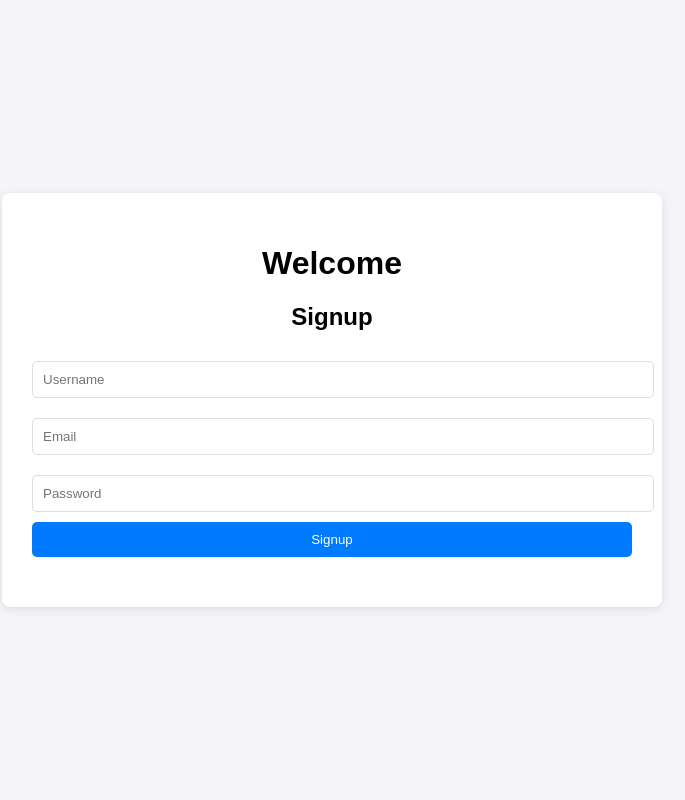
After one commit to ABDarif/SonicTales_Immersive-TTS, a PHP site: page /signup.html in a window 1280 px wide. The commit adds this page. Shown: the whole page, without its empty margins (308-993 px from the left). Run offline with PHP 8.4, Linux system fonts and the light colour scheme.

Commit message:
added login/signup & integrated db

```diff
--- /dev/null
+++ b/signup.html
@@ -0,0 +1,23 @@
+<!DOCTYPE html>
+<html lang="en">
+<head>
+    <meta charset="UTF-8">
+    <meta name="viewport" content="width=device-width, initial-scale=1.0">
+    <title>Login/Signup</title>
+    <link rel="stylesheet" href="styles.css">
+</head>
+<body>
+    <div class="container">
+        <h1>Welcome</h1>
+        <div class="form-container">
+            <form action="signup.php" method="POST">
+                <h2>Signup</h2>
+                <input type="text" name="username" placeholder="Username" required>
+                <input type="email" name="email" placeholder="Email" required>
+                <input type="password" name="password" placeholder="Password" required>
+                <button type="submit">Signup</button>
+            </form>
+        </div>
+    </div>
+</body>
+</html>
--- a/styles.css
+++ b/styles.css
@@ -62,3 +62,48 @@ button:hover {
 .hidden {
     display: none;
 }
+
+body {
+    font-family: Arial, sans-serif;
+    background-color: #f4f4f9;
+    margin: 0;
+    padding: 0;
+    display: flex;
+    justify-content: center;
+    align-items: center;
+    height: 100vh;
+}
+
+.container {
+    text-align: center;
+    background: white;
+    padding: 30px;
+    border-radius: 8px;
+    box-shadow: 0 2px 10px rgba(0, 0, 0, 0.1);
+}
+
+form {
+    margin: 20px 0;
+}
+
+form input {
+    margin: 10px 0;
+    padding: 10px;
+    width: 100%;
+    border: 1px solid #ddd;
+    border-radius: 5px;
+}
+
+form button {
+    padding: 10px;
+    background: #007bff;
+    color: white;
+    border: none;
+    border-radius: 5px;
+    cursor: pointer;
+    width: 100%;
+}
+
+form button:hover {
+    background: #0056b3;
+}
```
Also changed, not shown: db.php (added, +12 -0 lines), homepage.html (added, +37 -0 lines), index.html (+8 -26 lines), login.html (added, +22 -0 lines), login.php (added, +25 -0 lines), signup.php (added, +20 -0 lines), user_auth_database_setup.sql (added, +13 -0 lines).
